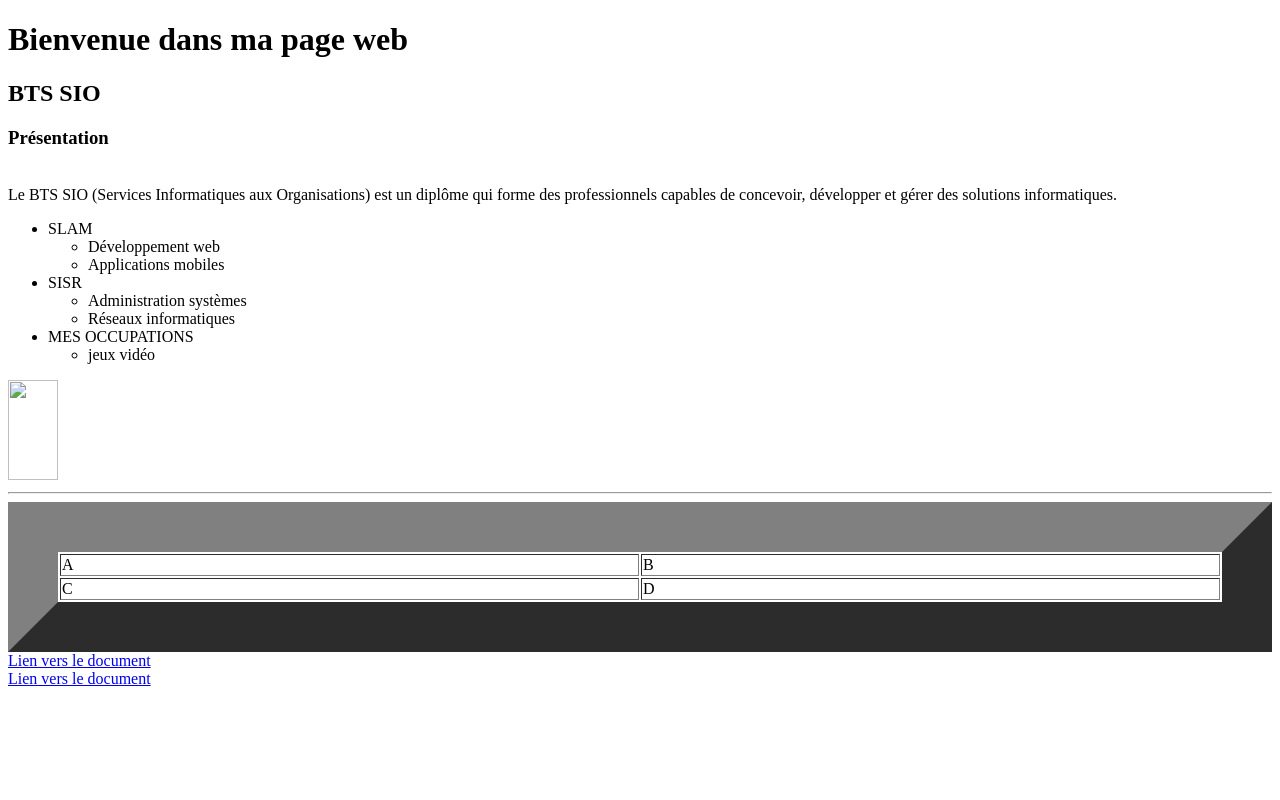
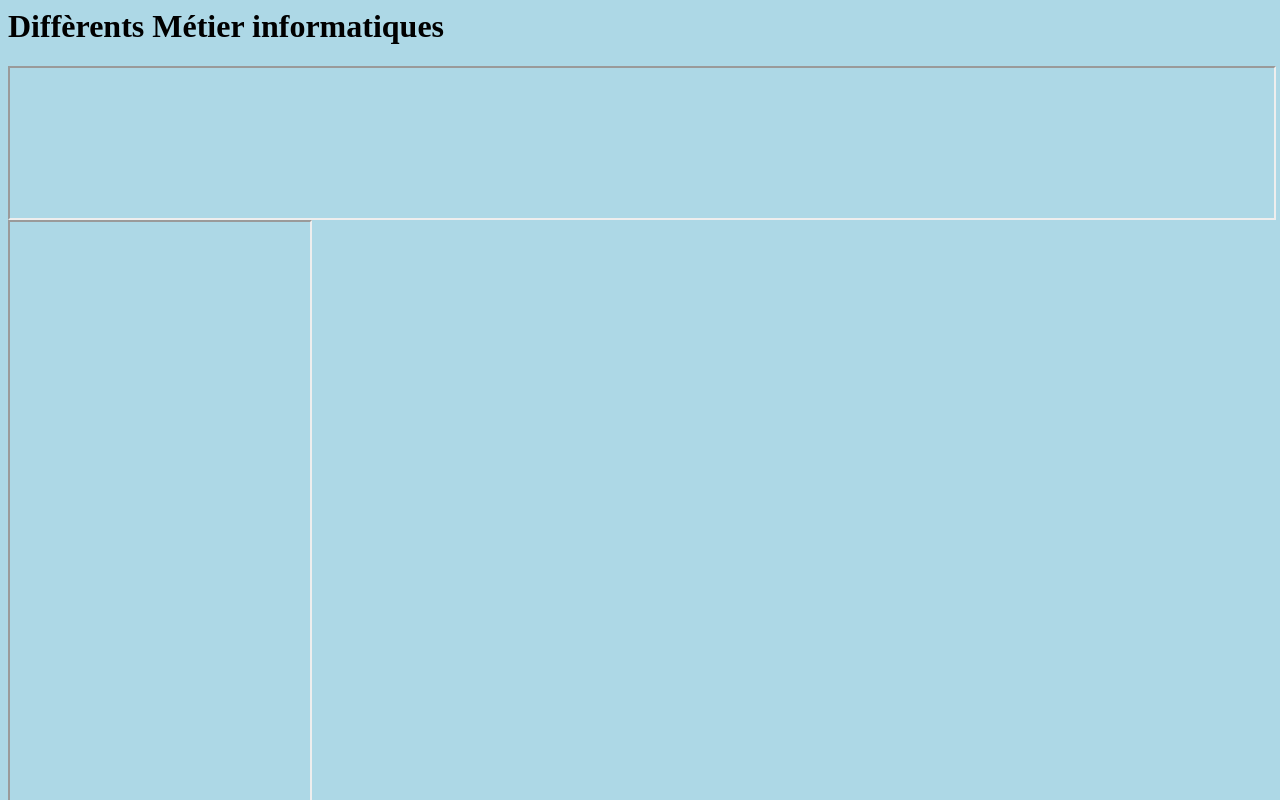
Before and after one commit to noahsantosdacruz-source/-new, a plain HTML site: page index.html in a window 1280 px wide. Shown: the top 800 px of the page. Drawn offline with Linux system fonts and the light colour scheme.

Commit message:
Update index.html

```diff
--- a/index.html
+++ b/index.html
@@ -1,42 +1,19 @@
-<!doctype html>
-<html>
+<html lang="en">
 <head>
-    <title>My Web Page</title>
+    <meta charset="UTF-8">
+    <meta name="viewport" content="width=device-width, initial-scale=1.0">
+    <title>Document</title>
 </head>
-<body bgcolor="white">
-    <h1>Bienvenue dans ma page web</h1>
-<h2>BTS SIO</h2>
-<h3>Présentation</h3>
-<br
-<p>Le BTS SIO (Services Informatiques aux Organisations) est un diplôme qui forme des professionnels capables de concevoir, développer et gérer des solutions informatiques.</p>
-<UL>
-    <li>SLAM
-        <UL>
-            <li>Développement web</li>
-            <li>Applications mobiles</li>
-        </UL>
-    </li>
-    <li>SISR
-        <UL>
-            <li>Administration systèmes</li>
-            <li>Réseaux informatiques</li>
-        </UL>
-    </li>
-    <li>MES OCCUPATIONS
-        <ul>
-            <li>jeux vidéo</li>
-        </ul>
-    </li>
-</UL>
-<img src="C:\Users\noahs\OneDrive\TP1 Noah BTS SIO\head.webp" width="50" height="100">
-<hr>
+<body bgcolor="lightblue">
+<h1>Diffèrents Métier informatiques </h1>
+<iframe src="C:\Users\noahs\Documents\TP1\page1.html" frameborder="2"; width="100%"></iframe>
+<br>
+<iframe src="C:\Users\noahs\Documents\.vscode\page2.html" frameborder="2" height="100%"></iframe>
+<iframe id="page3" src="C:\Users\noahs\Documents\.vscode\page3.html" frameborder="2" width="80%" height="100%" name="f2"></iframe>
+
+
 </body>
-<body bgcolor="blue">
-<table border="50" width="100%">
-    <tr> <td>A</td> <td>B</td> </tr>
-    <tr> <td>C</td> <td>D</td> </tr>
-</table>
-<a href="slam.html">Lien vers le document</a> <br>
-<a href="sisr.html">Lien vers le document</a>
-</body>
+
+
+
 </html>
```
